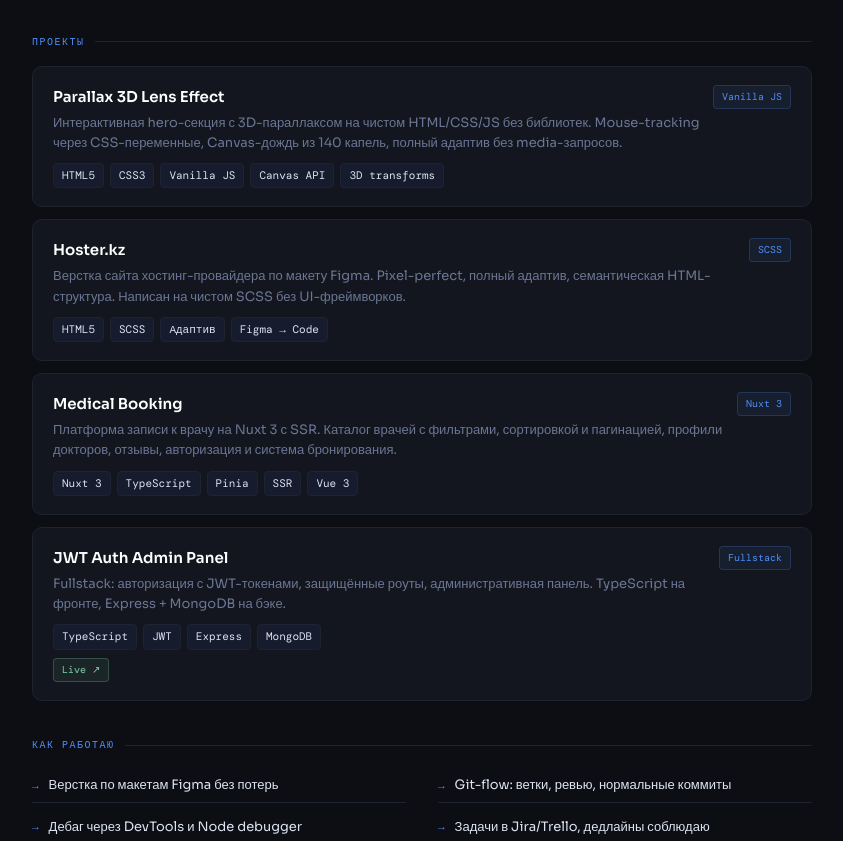
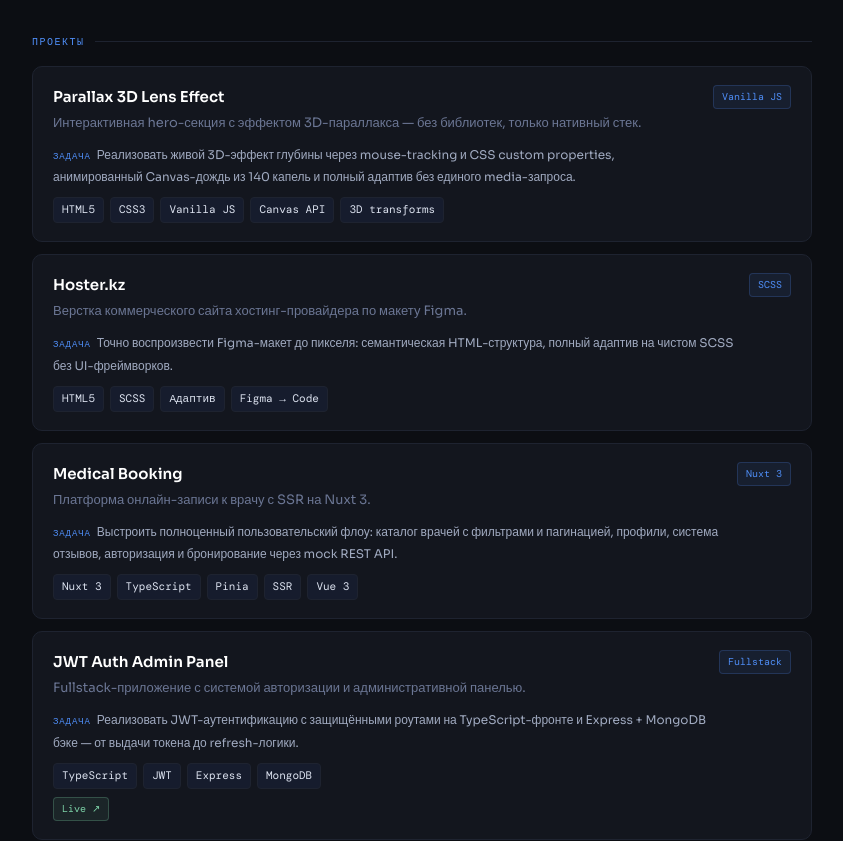
Before and after one commit to danilturko4-crypto/Portfolio, a React (Vite) app: page / in a window 1280 px wide. Shown: the part 714-1555 px from the top of the page, without its empty margins (218-1061 px from the left). Built offline with nearby package versions, Linux system fonts and the light colour scheme.

Commit message:
feat: add task field to project cards

```diff
--- a/src/components/Projects.jsx
+++ b/src/components/Projects.jsx
@@ -31,6 +31,19 @@ function ProjectCard({ project }) {
       <div>
         <div style={styles.projectName}>{project.name}</div>
         <div style={styles.projectDesc}>{project.desc}</div>
+        {project.task && (
+          <div style={{ marginBottom: 10 }}>
+            <span style={{
+              fontFamily: "'DM Mono', monospace",
+              fontSize: 9,
+              letterSpacing: "0.1em",
+              color: "#4f8ef7",
+              textTransform: "uppercase",
+              marginRight: 6,
+            }}>задача</span>
+            <span style={{ fontSize: 12, color: "#a0aac0", lineHeight: 1.55 }}>{project.task}</span>
+          </div>
+        )}
         <div style={styles.tags}>
           {project.tags.map((t) => (
             <span key={t} style={styles.tag}>{t}</span>
--- a/src/data/portfolio.js
+++ b/src/data/portfolio.js
@@ -40,21 +40,24 @@ about: [
       name: "Parallax 3D Lens Effect",
       badge: "Vanilla JS",
       href: "https://github.com/danilturko4-crypto/parallax-3d",
-      desc: "Интерактивная hero-секция с 3D-параллаксом на чистом HTML/CSS/JS без библиотек. Mouse-tracking через CSS-переменные, Canvas-дождь из 140 капель, полный адаптив без media-запросов.",
+      desc: "Интерактивная hero-секция с эффектом 3D-параллакса — без библиотек, только нативный стек.",
+      task: "Реализовать живой 3D-эффект глубины через mouse-tracking и CSS custom properties, анимированный Canvas-дождь из 140 капель и полный адаптив без единого media-запроса.",
       tags: ["HTML5", "CSS3", "Vanilla JS", "Canvas API", "3D transforms"],
     },
     {
       name: "Hoster.kz",
       badge: "SCSS",
       href: "https://github.com/danilturko4-crypto/Hoster.kz",
-      desc: "Верстка сайта хостинг-провайдера по макету Figma. Pixel-perfect, полный адаптив, семантическая HTML-структура. Написан на чистом SCSS без UI-фреймворков.",
+      desc: "Верстка коммерческого сайта хостинг-провайдера по макету Figma.",
+      task: "Точно воспроизвести Figma-макет до пикселя: семантическая HTML-структура, полный адаптив на чистом SCSS без UI-фреймворков.",
       tags: ["HTML5", "SCSS", "Адаптив", "Figma → Code"],
     },
     {
       name: "Medical Booking",
       badge: "Nuxt 3",
       href: "https://github.com/danilturko4-crypto/Medical-Booking-Nuxt-3",
-      desc: "Платформа записи к врачу на Nuxt 3 с SSR. Каталог врачей с фильтрами, сортировкой и пагинацией, профили докторов, отзывы, авторизация и система бронирования.",
+      desc: "Платформа онлайн-записи к врачу с SSR на Nuxt 3.",
+      task: "Выстроить полноценный пользовательский флоу: каталог врачей с фильтрами и пагинацией, профили, система отзывов, авторизация и бронирование через mock REST API.",
       tags: ["Nuxt 3", "TypeScript", "Pinia", "SSR", "Vue 3"],
     },
     {
@@ -62,7 +65,8 @@ about: [
       badge: "Fullstack",
       href: "https://github.com/danilturko4-crypto/Jwt-auth-admin-panels",
       demo: "https://jwt-auth-admin-panels-f8vt.vercel.app/",
-      desc: "Fullstack: авторизация с JWT-токенами, защищённые роуты, административная панель. TypeScript на фронте, Express + MongoDB на бэке.",
+      desc: "Fullstack-приложение с системой авторизации и административной панелью.",
+      task: "Реализовать JWT-аутентификацию с защищёнными роутами на TypeScript-фронте и Express + MongoDB бэке — от выдачи токена до refresh-логики.",
       tags: ["TypeScript", "JWT", "Express", "MongoDB"],
     },
   ],
```
